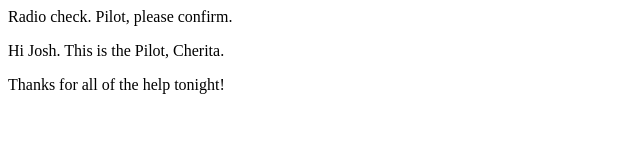
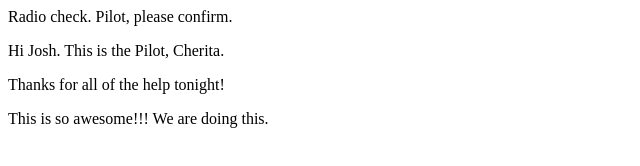
Before and after one commit to lcplloreg/communication-log, a plain HTML site: page index.html in a window 1280 px wide. Shown: the whole page, without its empty margins (0-640 px from the left). Drawn offline with Linux system fonts and the light colour scheme.

Commit message:
this is the fourth line

```diff
--- a/index.html
+++ b/index.html
@@ -3,5 +3,6 @@
    <p>Radio check. Pilot, please confirm.</p>
    <p>Hi Josh. This is the Pilot, Cherita.</p>
    <p>Thanks for all of the help tonight!</p>
+   <p>This is so awesome!!! We are doing this.</p>
 </body>
 </html>
```
